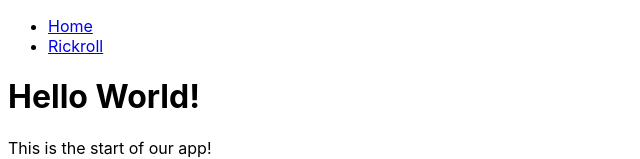
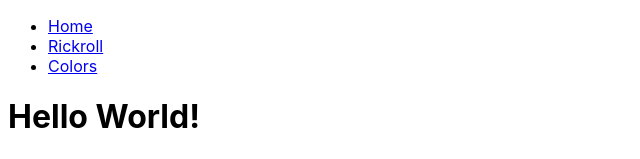
Before and after one commit to joeysteele2001/language-of-music, a React (Create React App) app in the folder app/: page / in a window 1280 px wide. Shown: the top 159 px of the page, without its empty margins (0-640 px from the left). Built offline with nearby package versions, Linux system fonts and the light colour scheme.

Commit message:
Test color palette

```diff
--- a/app/src/App.tsx
+++ b/app/src/App.tsx
@@ -3,6 +3,7 @@ import { BrowserRouter, Switch, Route, Link } from 'react-router-dom';
 import './App.css';
 import YouTubePlayer from './components/YouTubePlayer';
 import Home from './components/Home';
+import ColorPalette from './components/ColorPalette';
 
 const App = () => {
   return (
@@ -14,6 +15,9 @@ const App = () => {
           </li>
           <li>
             <Link to="/rickroll">Rickroll</Link>
+          </li>
+          <li>
+            <Link to="/colors">Colors</Link>
           </li>
         </ul>
       </nav>
@@ -30,6 +34,10 @@ const App = () => {
             videoId="dQw4w9WgXcQ"
           />
         </Route>
+
+        <Route exact path="/colors">
+          <ColorPalette />
+        </Route>
       </Switch>
 
 
```
